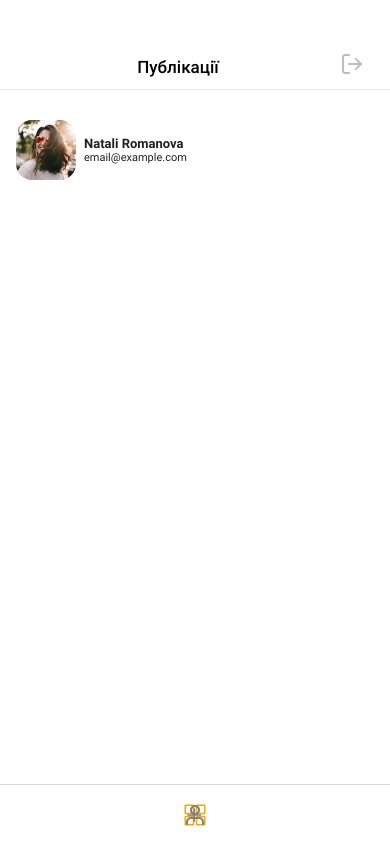
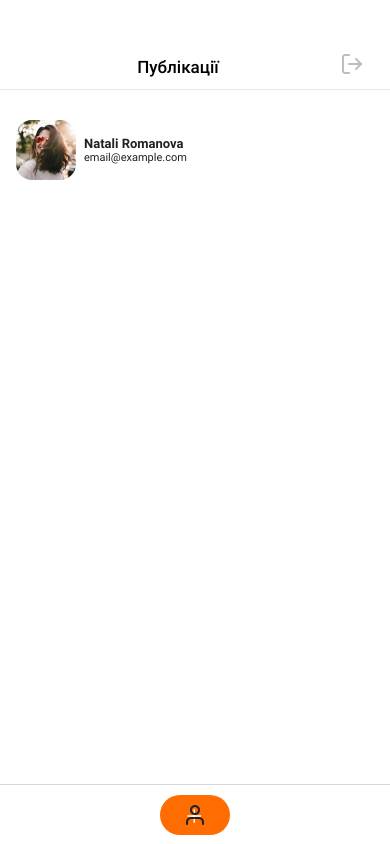
Before and after one commit to AShvab/react-native-hw04, a React Native app: screen /Home in a window 390 px wide. Built offline with nearby package versions, Linux system fonts and the light colour scheme.

Commit message:
fixed icons

```diff
--- a/Screens/Home.js
+++ b/Screens/Home.js
@@ -2,42 +2,42 @@ import React from "react";
 import { createBottomTabNavigator } from "@react-navigation/bottom-tabs";
 import { StyleSheet } from "react-native";
 import PostsScreen from "./PostsScreen";
-import CreatePostsScreen  from "../Screens/CreatePostsScreen";
+import CreatePostsScreen from "../Screens/CreatePostsScreen";
 import ProfileScreen from "../Screens/ProfileScreen";
 import { Feather, Ionicons } from "@expo/vector-icons";
+import { useNavigation } from "@react-navigation/native";
 
 const Tabs = createBottomTabNavigator();
 
-const Home = ({navigation}) => {
+const Home = () => {
+  const navigation = useNavigation();
   return (
     <Tabs.Navigator
       screenOptions={{
         headerShown: false,
         tabBarStyle: {
           alignItems: "center",
-          height: 60
+          height: 60,
         },
         tabBarLabelStyle: { display: "none" },
-        tabBarActiveTintColor: "orange",
-        tabBarInactiveTintColor: "gray",
       }}
     >
       <Tabs.Screen
         name="Posts"
         component={PostsScreen}
         options={{
-          tabBarIcon: ({ color }) => (
-            <Ionicons name="ios-grid-outline" size={24} color={color} />
+          tabBarIcon: () => (
+            <Feather name="grid" size={24} color={"#212121"} />
           ),
         }}
       />
       <Tabs.Screen
-      onPress={() => navigation.navigate("CreatePostsScreen")}
+        onPress={() => navigation.navigate("CreatePostsScreen")}
         name="CreatePost"
         component={CreatePostsScreen}
         options={{
-          tabBarIcon: ({ color }) => (
-            <Ionicons name="add" size={24} color={color} />
+          tabBarIcon: () => (
+            <Ionicons name="add" size={24} color={"ffffff"} style={styles.addButtonContainer}/>
           ),
         }}
       />
@@ -45,8 +45,8 @@ const Home = ({navigation}) => {
         name="Profile"
         component={ProfileScreen}
         options={{
-          tabBarIcon: ({ color }) => (
-            <Feather name="user" size={24} color={color} />
+          tabBarIcon: () => (
+            <Feather name="user" size={24} color={"#212121"} />
           ),
         }}
       />
@@ -60,6 +60,18 @@ const styles = StyleSheet.create({
     alignItems: "center",
     justifyContent: "center",
   },
+  addButtonContainer: {
+    height: 40,
+    width: 70,
+    borderRadius: 20,
+    backgroundColor: "#FF6C00",
+    justifyContent: "center",
+    alignItems: "center",
+    color: "white",
+    paddingTop:8,
+    paddingBottom:8,
+    paddingLeft:23,
+  },
 });
 
 export default Home;
--- a/Screens/PostsScreen.js
+++ b/Screens/PostsScreen.js
@@ -1,20 +1,18 @@
 import { View, Text, StyleSheet, TouchableOpacity, Image } from "react-native";
 import userPhoto from "../assets/images/userPhoto.jpg";
 import { Feather } from "@expo/vector-icons";
+import { useNavigation } from "@react-navigation/native";
 
-const PostsScreen = ({navigation}) => {
-  // const handleLogoutButtonPress = () => {
-  //   console.log("Logout button pressed");
-  // };
+const PostsScreen = () => {
+  const navigation = useNavigation();
 
   return (
     <View style={styles.container}>
       <View style={styles.headingContainer}>
         <Text style={styles.heading}>Публікації</Text>
         <TouchableOpacity
-        onPress={() => navigation.navigate("Login")}
+          onPress={() => navigation.navigate("Login")}
           style={styles.logoutButton}
-
         >
           <Feather name="log-out" size={24} color={"#BDBDBD"} />
         </TouchableOpacity>
```
